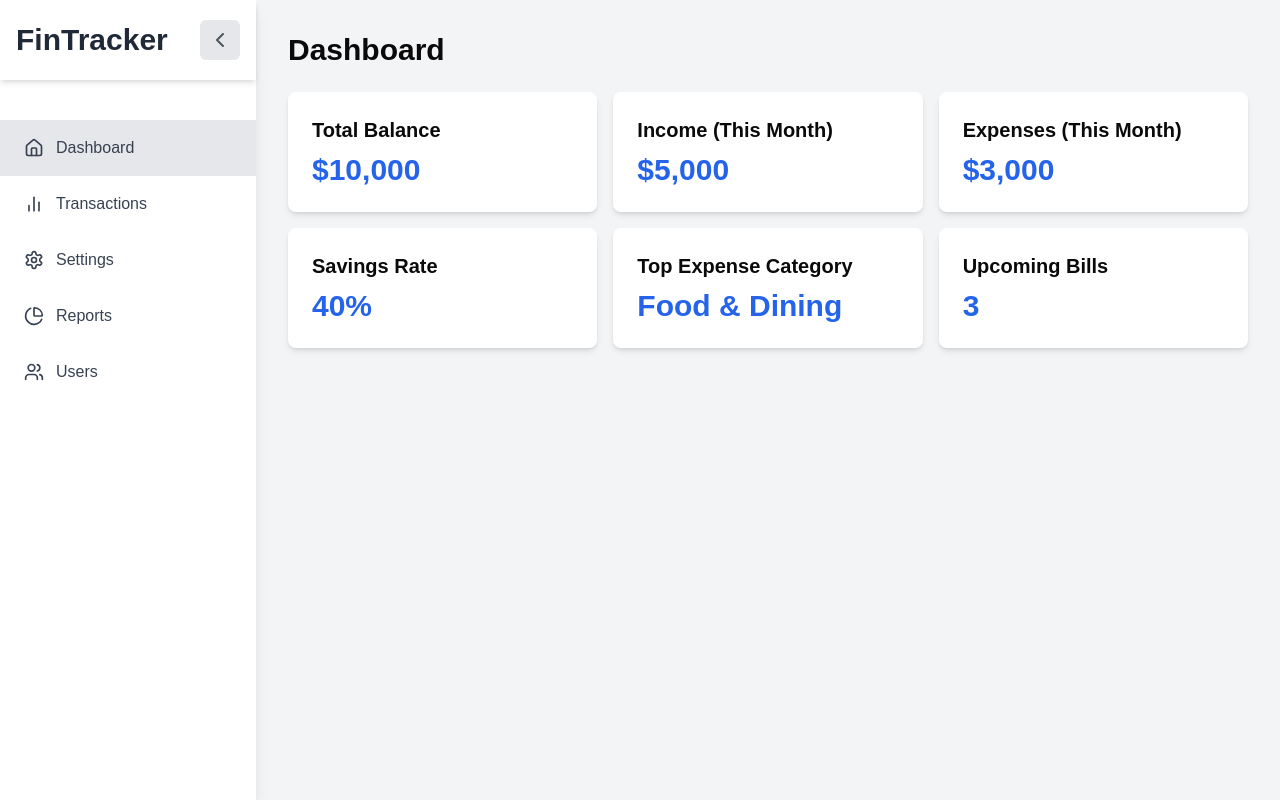
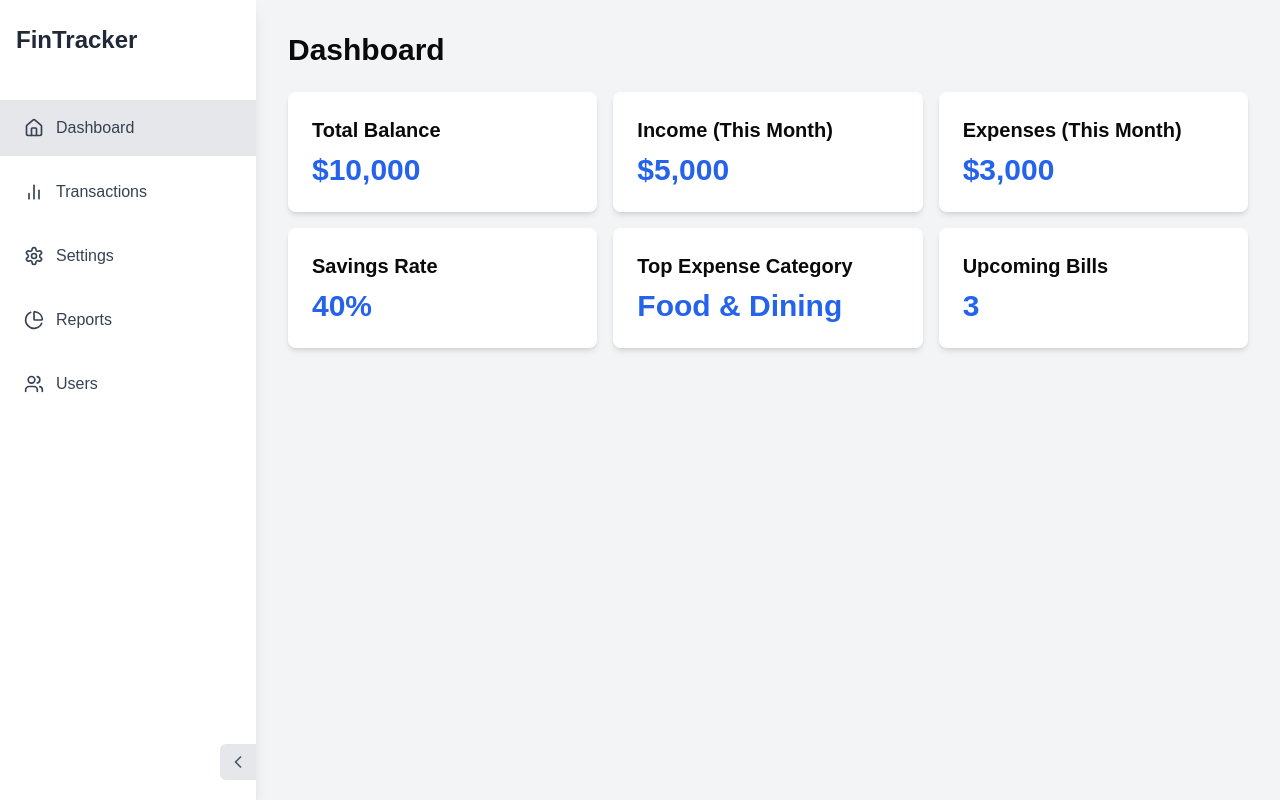
Before and after one commit to everspader/fintracker, a Next.js app: page / in a window 1280 px wide. Built offline with nearby package versions, Linux system fonts and the light colour scheme.

Commit message:
chore: change button to toggle menu of sidebar

```diff
--- a/components/layout/main-layout.tsx
+++ b/components/layout/main-layout.tsx
@@ -40,24 +40,19 @@ const MainLayout = ({ children }: { children: React.ReactNode }) => {
           isSidebarOpen ? "translate-x-0" : "-translate-x-full"
         } transition-transform duration-300 ease-in-out lg:relative lg:translate-x-0 ${
           isSidebarOpen ? "w-64" : "w-20"
-        }`}
+        } flex flex-col`}
       >
-        <div className="flex items-center justify-between h-20 shadow-md px-4">
+        <div className="flex items-center justify-between h-20 px-4">
           {isSidebarOpen && (
-            <h1 className="text-3xl font-bold text-gray-800">FinTracker</h1>
+            <h1 className="text-2xl font-bold text-gray-800">FinTracker</h1>
           )}
-          <button
-            onClick={toggleSidebar}
-            className="p-2 rounded-md bg-gray-200 text-gray-600 hover:bg-gray-300 focus:outline-none focus:ring-2 focus:ring-gray-400"
+        </div>
+        <nav className="flex-grow">
+          <div
+            className={`flex ${
+              isSidebarOpen ? "flex-col" : "flex-col items-center"
+            } space-y-2 mt-5`}
           >
-            {isSidebarOpen ? (
-              <ChevronLeft size={24} />
-            ) : (
-              <ChevronRight size={24} />
-            )}
-          </button>
-        </div>
-        <nav className="mt-10">
             {menuItems.map((item) => {
               const Icon = item.icon;
               return (
@@ -66,14 +61,26 @@ const MainLayout = ({ children }: { children: React.ReactNode }) => {
                   href={item.href}
                   className={`flex items-center px-6 py-4 text-gray-700 hover:bg-gray-200 ${
                     pathname === item.href ? "bg-gray-200" : ""
-                }`}
+                  } ${isSidebarOpen ? "justify-start" : "justify-center"}`}
+                  title={item.label}
                 >
-                <Icon className="h-5 w-5 mr-3" />
-                {isSidebarOpen && item.label}
+                  <Icon className="h-5 w-5" />
+                  {isSidebarOpen && <span className="ml-3">{item.label}</span>}
                 </Link>
               );
             })}
+          </div>
         </nav>
+        <button
+          onClick={toggleSidebar}
+          className="absolute bottom-5 right-0 p-2 bg-gray-200 text-gray-600 hover:bg-gray-300 focus:outline-none focus:ring-2 focus:ring-gray-400 rounded-l-md"
+        >
+          {isSidebarOpen ? (
+            <ChevronLeft size={20} />
+          ) : (
+            <ChevronRight size={20} />
+          )}
+        </button>
       </div>
 
       {/* Main content */}
```
Lines whose indentation alone changed are shown as unchanged.
